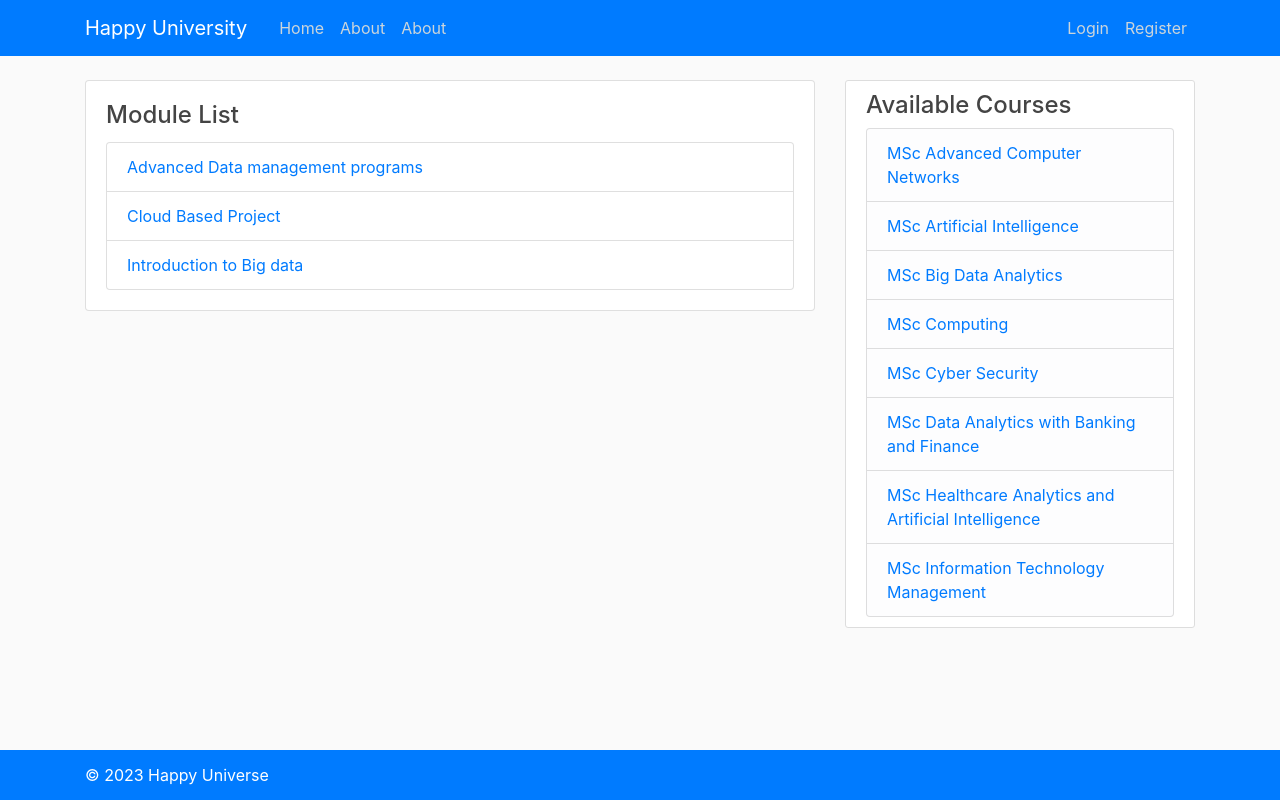
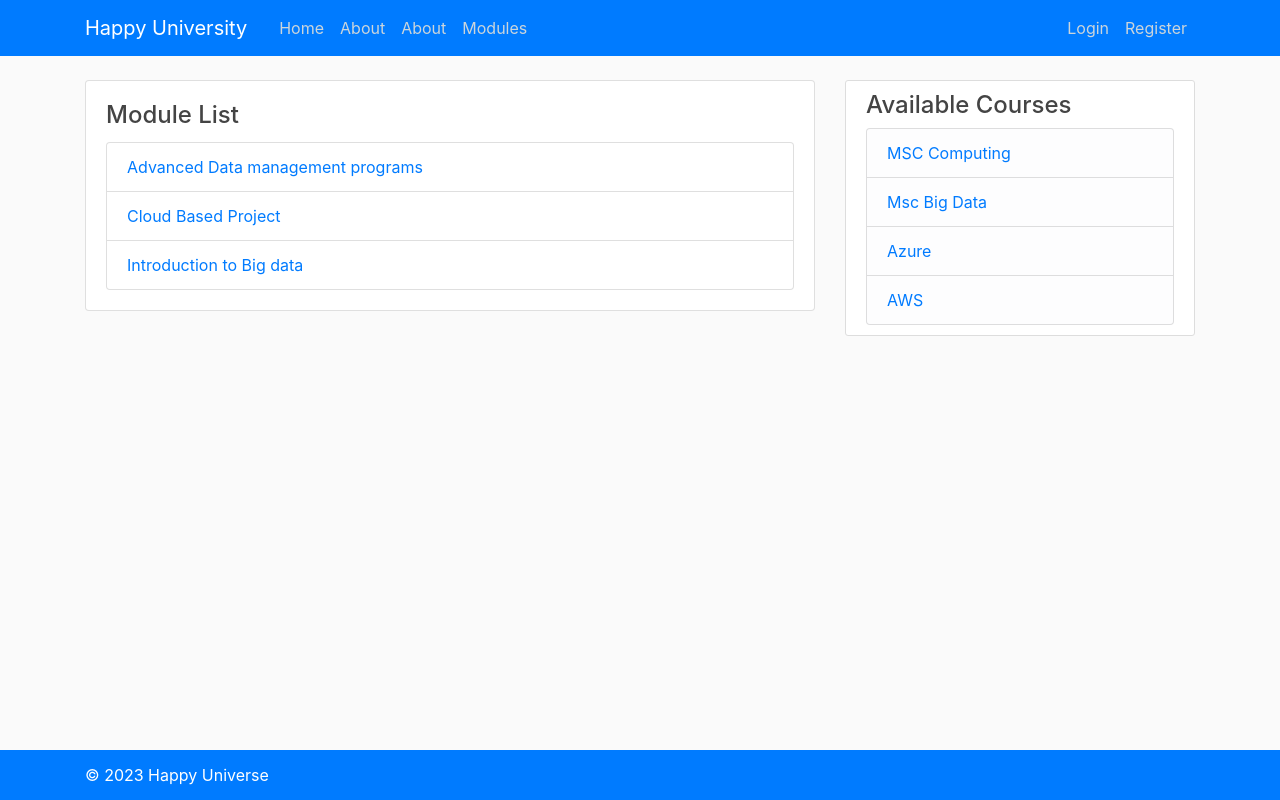
Before and after one commit to c2075843/registrationApp, a Django app: page /modules in a window 1280 px wide. Run offline with Django 4.2, Linux system fonts and the light colour scheme; data comes from the database, SQL or seed files in the repository; both versions use the stored data as it was after the commit; some libraries are stand-ins or nearby versions.

Commit message:
module and courses details pages set up

```diff
--- a/courseapp/models.py
+++ b/courseapp/models.py
@@ -12,7 +12,7 @@ class Module(models.Model):
     description=models.TextField()
     category=models.CharField(max_length=100)
     availability=models.BooleanField(default=True)
-    courses=models.ManyToManyField(Group)
+    courses=models.ManyToManyField(Group, related_name="modules")
 
     def __str__(self):
         return self.name
--- a/courseapp/templates/courseapp/base.html
+++ b/courseapp/templates/courseapp/base.html
@@ -29,13 +29,12 @@
                             <a class="nav-item nav-link" href="{% url 'courseapp:home' %}">Home</a>
                             <a class="nav-item nav-link" href="{% url 'courseapp:about' %}">About</a>
                             <a class="nav-item nav-link" href="{% url 'courseapp:about' %}">About</a>
-
+                            <a class="nav-item nav-link" href="{% url 'courseapp:module_list' %}">Modules</a>
                         </div>
                         <!-- Navbar Right Side -->
                         <div class="navbar-nav">
 
                             {% if user.is_authenticated %}
-
                             <a class="nav-item nav-link" href="{% url 'accounts:profile' %}">Profile</a>
                             <a class="nav-item nav-link" href="{% url 'accounts:logout' %}">Logout</a>
 
@@ -65,9 +64,6 @@
 
                 {% block content %}
 
-
-
-
                 {% endblock %}
             </div>
             {% block sidebar %}
@@ -75,31 +71,13 @@
                 <div class="content-section">
                     <h4>Available Courses</h4>
                     <ul class="list-group">
-
-                        <li class="list-group-item list-group-item-light"><a class="mr-2" href="">MSc
-                                Advanced Computer Networks</a></li>
-
-                        <li class="list-group-item list-group-item-light"><a class="mr-2" href="">MSc
-                                Artificial Intelligence</a></li>
-
-                        <li class="list-group-item list-group-item-light"><a class="mr-2" href="">MSc Big
-                                Data Analytics</a></li>
-
-                        <li class="list-group-item list-group-item-light"><a class="mr-2" href="">MSc
-                                Computing</a></li>
-
-                        <li class="list-group-item list-group-item-light"><a class="mr-2" href="">MSc Cyber
-                                Security</a></li>
-
-                        <li class="list-group-item list-group-item-light"><a class="mr-2" href="">MSc Data
-                                Analytics with Banking and Finance</a></li>
-
-                        <li class="list-group-item list-group-item-light"><a class="mr-2" href="">MSc
-                                Healthcare Analytics and Artificial Intelligence</a></li>
-
-                        <li class="list-group-item list-group-item-light"><a class="mr-2" href="">MSc
-                                Information Technology Management</a></li>
-
+                        {% for course in courses %}
+                        <li class="list-group-item list-group-item-light">
+                            <a class="mr-2" href="{% url 'courseapp:course_detail' course.id %}">
+                                {{course.name}}
+                            </a>
+                        </li>
+                        {% endfor %}
                     </ul>
                 </div>
 
--- a/courseapp/templates/courseapp/module_list.html
+++ b/courseapp/templates/courseapp/module_list.html
@@ -18,5 +18,4 @@
 
 </div>
 
-
 {% endblock content %}
--- a/courseapp/urls.py
+++ b/courseapp/urls.py
@@ -1,7 +1,7 @@
 
 from django.urls import path,include
 from courseapp import views
-from .views import module_list, module_detail
+
 
 
 app_name="courseapp"
@@ -11,8 +11,9 @@ urlpatterns = [
     path("", views.home, name="home"),
     path('about', views.about, name='about'),
     path('contact', views.contact, name='contact'),
-    path('modules', module_list, name='module_list'),
-    path('modules/<int:pk>/', module_detail, name='module_detail'),
+    path('modules', views.module_list, name='module_list'),
+    path('module/<int:pk>/', views.module_detail, name='module_detail'),
+    path('course/<int:pk>/', views.course_detail, name='course_detail'),
 
 
 ]
--- a/courseapp/views.py
+++ b/courseapp/views.py
@@ -1,5 +1,6 @@
 from django.shortcuts import get_object_or_404, render
 from .models import Module
+from django.contrib.auth.models import Group
 
 
 def home(request):
@@ -20,3 +21,9 @@ def module_detail(request, pk):
     module = get_object_or_404(Module, pk=pk)
     context = {'module': module}  # Use 'module' instead of 'modules'
     return render(request, 'courseapp/module_detail.html', context)
+
+def course_detail(request, pk):
+    course = get_object_or_404(Group, pk=pk)
+    modules = course.modules.all()
+    context = {'course': course, "modules":modules}
+    return render(request, 'courseapp/course_detail.html', context)
--- /dev/null
+++ b/registrationapp/context_processor.py
@@ -0,0 +1,5 @@
+from courseapp.models import Group
+
+def Courses(request):
+    courses =Group.objects.all()
+    return {"courses":courses}
--- a/registrationapp/settings.py
+++ b/registrationapp/settings.py
@@ -67,6 +67,7 @@ TEMPLATES = [
                 'django.template.context_processors.request',
                 'django.contrib.auth.context_processors.auth',
                 'django.contrib.messages.context_processors.messages',
+                'registrationapp.context_processor.Courses'
             ],
         },
     },
```
Also changed, not shown: courseapp/templates/courseapp/course_detail.html (added, +24 -0 lines), db.sqlite3.
